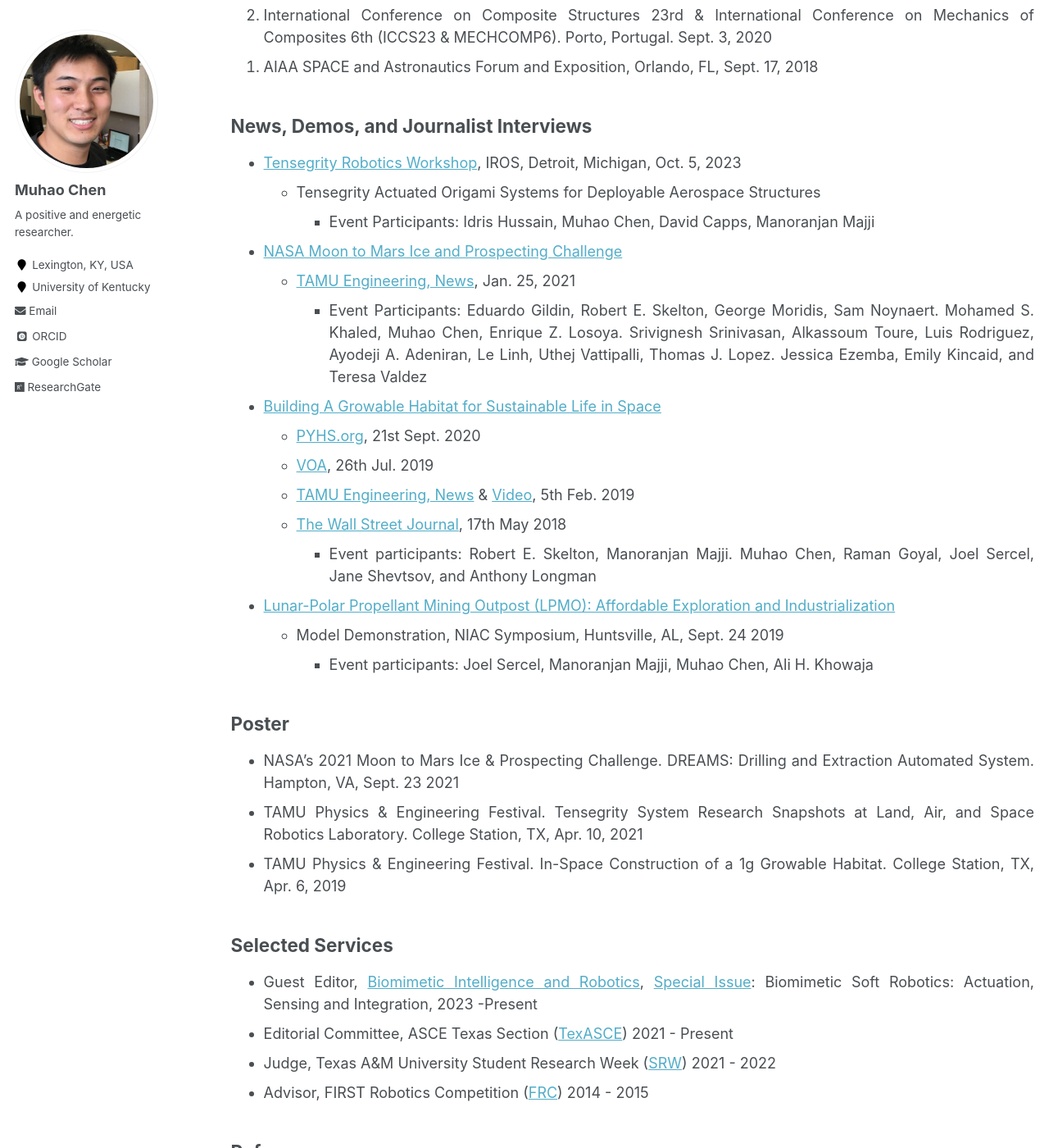
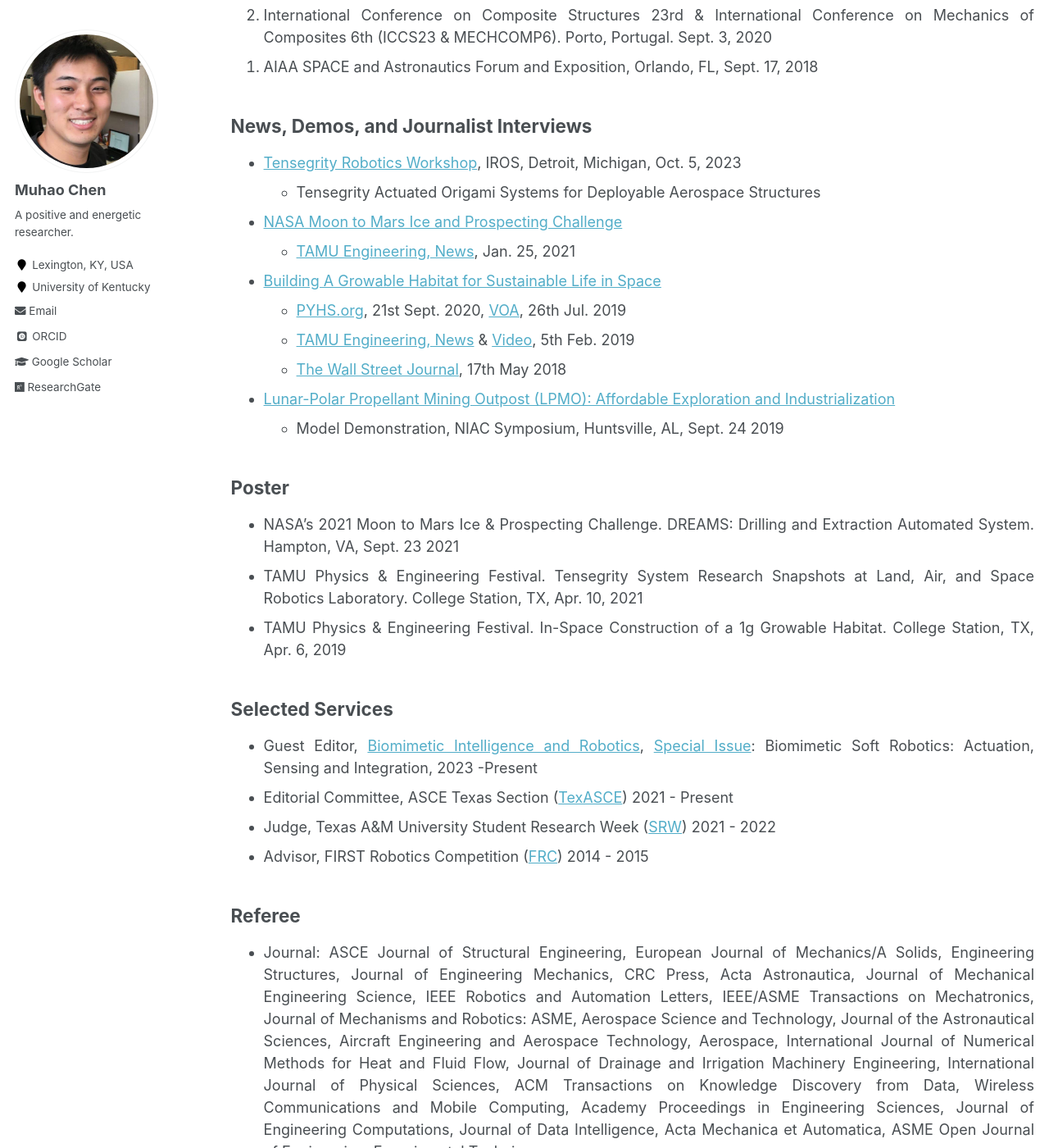
Before and after one commit to Muhao-Chen/muhao-chen.github.io, a Jekyll site: the page built from _pages/professional-activities.md, in a window 1280 px wide and 1400 px high, scrolled down 1248 px. Shown: the whole window at 82% size. Built offline with Jekyll 4.4.1, drawn with Linux system fonts in a browser that asks for light colours; some web fonts are replaced.

Commit message:
Update professional-activities.md

```diff
--- a/_pages/professional-activities.md
+++ b/_pages/professional-activities.md
@@ -42,22 +42,21 @@ toc_max_header: 1
 
 - [Tensegrity Robotics Workshop](https://www.eng.yale.edu/faboratory/tensegrityworkshop/), IROS, Detroit, Michigan, Oct. 5, 2023
     - Tensegrity Actuated Origami Systems for Deployable Aerospace Structures
-        * Event Participants: Idris Hussain, Muhao Chen, David Capps, Manoranjan Majji
+        <!-- * Event Participants: Idris Hussain, Muhao Chen, David Capps, Manoranjan Majji -->
 
 - [NASA Moon to Mars Ice and Prospecting Challenge](https://www.nasa.gov/solve/nasas-lunar-loo-challenge/Moon_to_Mars_Ice_Prospecting_Challenge/)
     - [TAMU Engineering, News](https://engineering.tamu.edu/news/2021/01/aggie-engineering-students-produce-advanced-prototype-for-NASA-challenge.html), Jan. 25, 2021
-      * Event Participants: Eduardo Gildin, Robert E. Skelton, George Moridis, Sam Noynaert. Mohamed S. Khaled, Muhao Chen, Enrique Z. Losoya. Srivignesh Srinivasan, Alkassoum Toure, Luis Rodriguez, Ayodeji A. Adeniran, Le Linh, Uthej Vattipalli, Thomas J. Lopez. Jessica Ezemba, Emily Kincaid, and Teresa Valdez
+      <!-- * Event Participants: Eduardo Gildin, Robert E. Skelton, George Moridis, Sam Noynaert. Mohamed S. Khaled, Muhao Chen, Enrique Z. Losoya. Srivignesh Srinivasan, Alkassoum Toure, Luis Rodriguez, Ayodeji A. Adeniran, Le Linh, Uthej Vattipalli, Thomas J. Lopez. Jessica Ezemba, Emily Kincaid, and Teresa Valdez -->
 
 - [Building A Growable Habitat for Sustainable Life in Space](https://catalog.data.gov/dataset/tensegrity-approaches-to-in-space-construction-of-a-1g-growable-habitat)
-    - [PYHS.org](https://phys.org/news/2020-09-space-habitat-artificial-gravity-enlarged.html), 21st Sept. 2020
-    - [VOA](https://www.voanews.com/a/science-health_futuristic-space-habitat-solves-problems-human-space-travel/6172519.html), 26th Jul. 2019
+    - [PYHS.org](https://phys.org/news/2020-09-space-habitat-artificial-gravity-enlarged.html), 21st Sept. 2020, [VOA](https://www.voanews.com/a/science-health_futuristic-space-habitat-solves-problems-human-space-travel/6172519.html), 26th Jul. 2019
     - [TAMU Engineering, News](https://engineering.tamu.edu/news/2019/02/building-a-growable-habitat-for-sustainable-life-in-space.html) & [Video](https://youtu.be/3573t1r9XRA), 5th Feb. 2019
     - [The Wall Street Journal](https://www.wsj.com/articles/space-village-one-a-vision-for-life-beyond-earth-1526567016), 17th May 2018
-      * Event participants: Robert E. Skelton, Manoranjan Majji. Muhao Chen, Raman Goyal, Joel Sercel, Jane Shevtsov, and Anthony Longman
+      <!-- * Event participants: Robert E. Skelton, Manoranjan Majji. Muhao Chen, Raman Goyal, Joel Sercel, Jane Shevtsov, and Anthony Longman -->
 
 - [Lunar-Polar Propellant Mining Outpost (LPMO): Affordable Exploration and Industrialization](https://www.nasa.gov/directorates/spacetech/niac/2019_Phase_I_Phase_II/Lunar_Polar_Propellant_Mining_Outpost/)
     - Model Demonstration, NIAC Symposium, Huntsville, AL, Sept. 24 2019
-      * Event participants: Joel Sercel, Manoranjan Majji, Muhao Chen, Ali H. Khowaja
+      <!-- * Event participants: Joel Sercel, Manoranjan Majji, Muhao Chen, Ali H. Khowaja -->
 
  <!-- and [Video](https://www.youtube.com/watch?v=Pu_aOUtN2wY&ab_channel=LuisRodriguez),-->
  <!--(https://livestream.com/viewnow/niac2019/videos/196913328)-->
```
